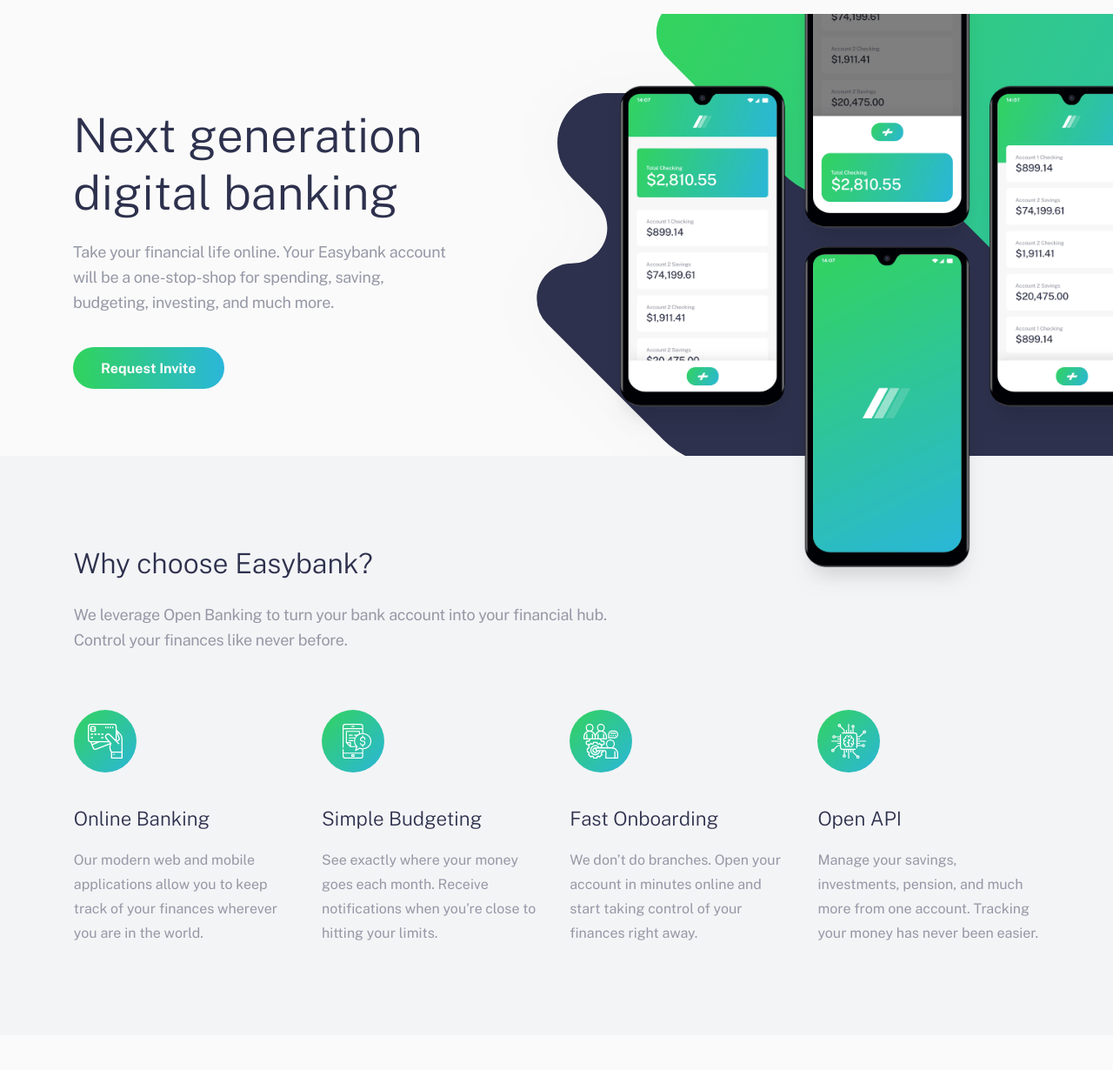
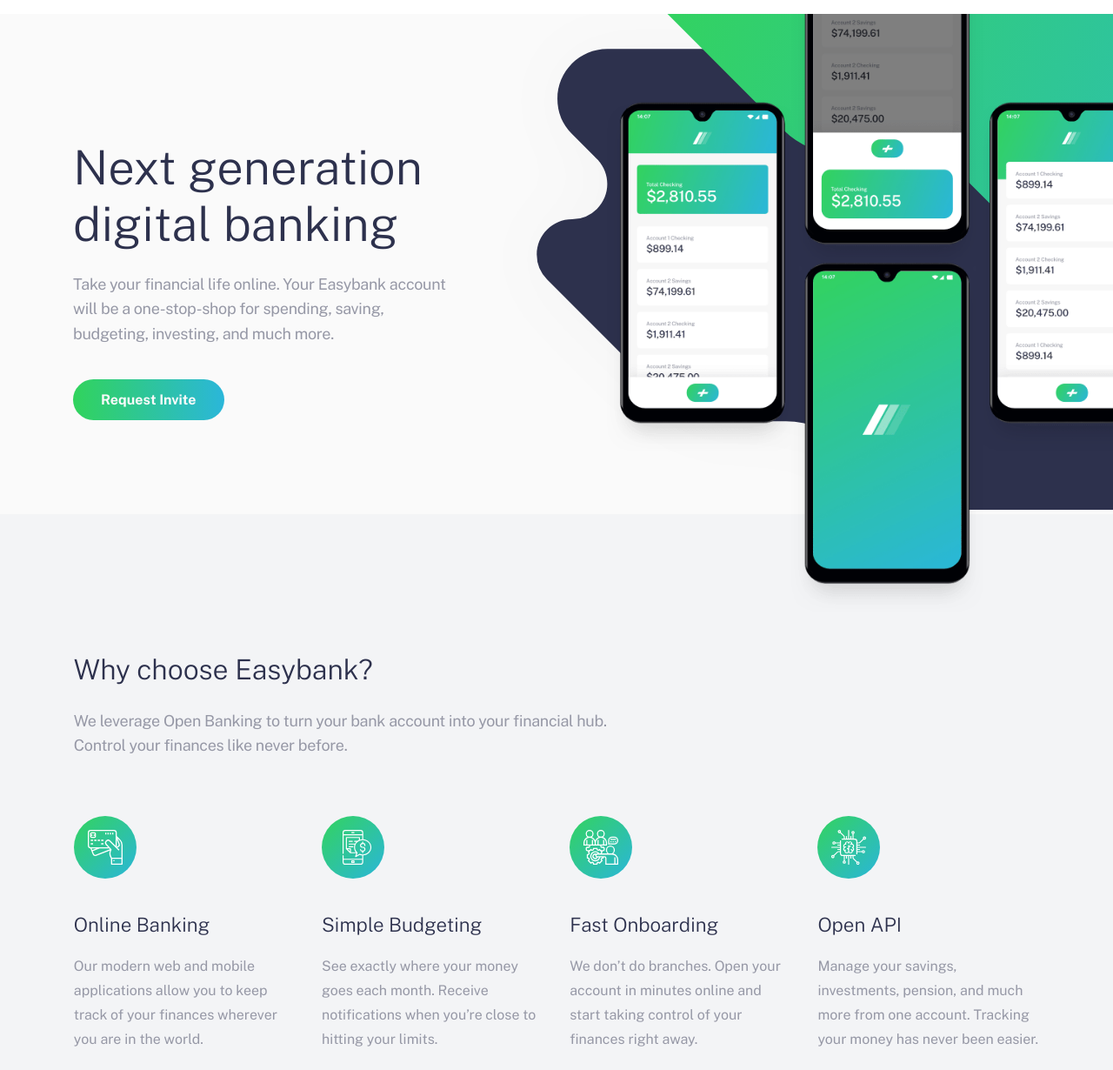
Before and after one commit to mjpfelicia/Easybank-landing-page, a plain HTML site: page index.html in a window 1280 px wide. Shown: the part 70-1300 px from the top of the page at 87% size. Drawn offline with nearby package versions, Linux system fonts and the light colour scheme.

Commit message:
melhorias no tamanho

```diff
--- a/style.css
+++ b/style.css
@@ -100,7 +100,7 @@
     left: 50%;
     transform: translateX(-50%);
     transform-origin: left;
-    background-color: var(--cor-cinza-muito-claro);
+    background-color: var(--cor-branco);
     border-radius: 0.4rem;
     width: 100%;
     padding: 2rem;
@@ -162,7 +162,7 @@
     transition: all 0.3s;
 }
 .header {
-    background-color: var(--cor-cinza-muito-claro);
+    background-color: var(--cor-branco);
     padding: 1.4rem 1.5rem;
     position: fixed;
     top: 0;
@@ -493,7 +493,7 @@
     .next-container {
         grid-auto-flow: column;
         max-width: 74rem;
-        padding: 0 2.25rem;
+        padding: 3rem 2.25rem;
         grid-template-columns: 40% 1fr;
     }
 
@@ -502,7 +502,7 @@
         left: unset;
         background-size: 107%;
         right: -42%;
-        top: -32%;
+        top: -36%;
         height: 113%;
 
     }
@@ -513,7 +513,7 @@
     }
 
     .next-img img {
-        margin-top: -19%;
+        margin-top: -23.5%;
         max-width: 48rem;
         transform: translateX(22.8%);
         width: 100%;
@@ -528,11 +528,6 @@
         height: 80%;
     }
 
-    .easybank {
-        margin-top: -21%;
-        display: grid;
-        justify-items: center;
-    }
 
     .easybank-container {
         text-align: left;
@@ -655,10 +650,9 @@
         margin-top: -15.8125rem;
         display: grid;
         justify-items: center;
-        padding: 6.6rem 0 6.4rem;
+        padding: 10rem 0 6.4rem;
     }
-
-    .easybank-container {
+       .easybank-container {
         max-width: 69.4rem;
         padding: 0;
     }
```
